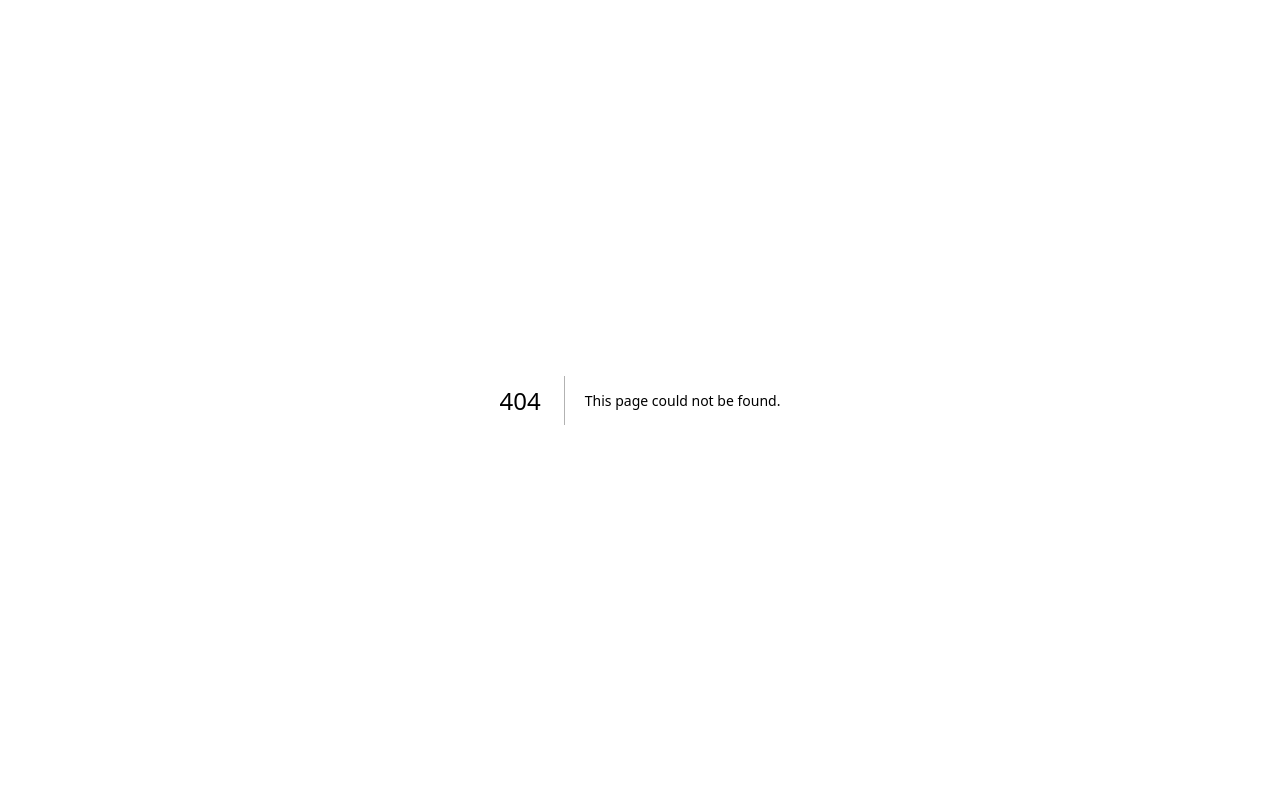
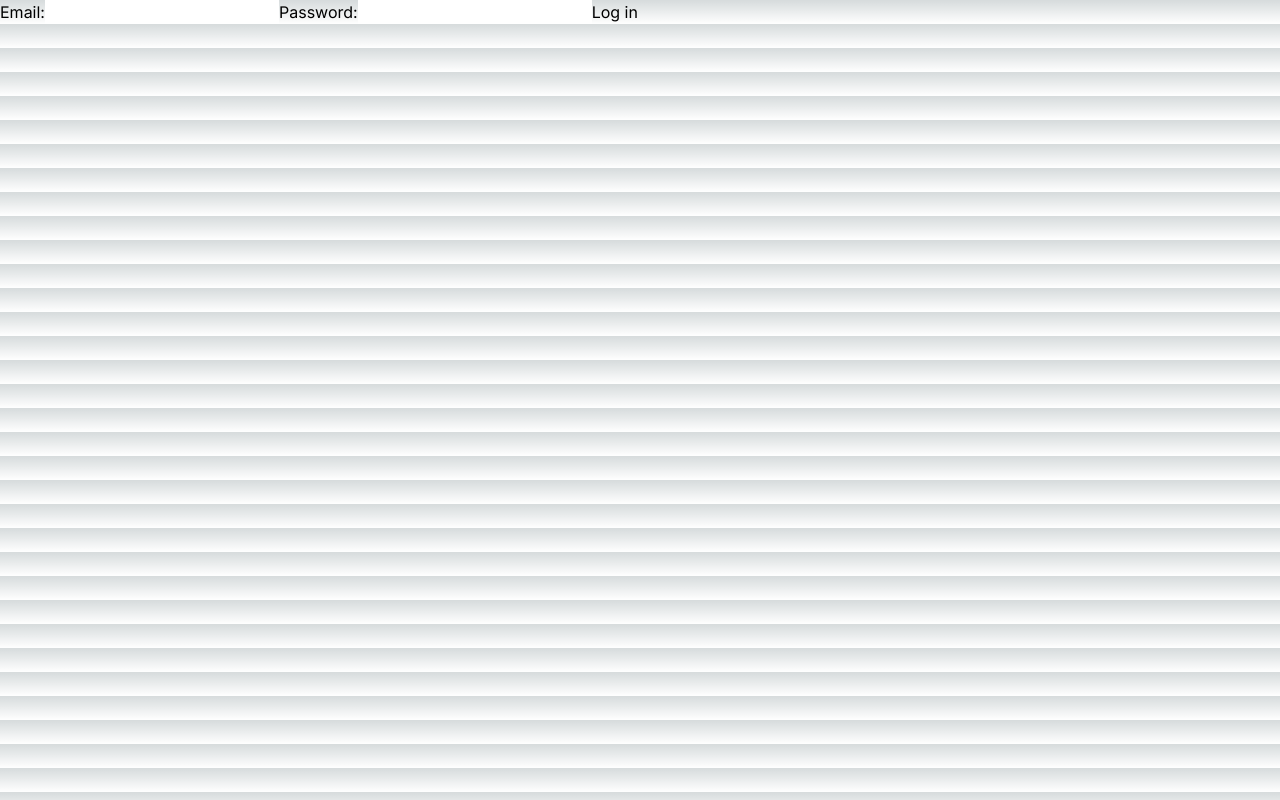
Before and after one commit to goggle555/supabase-admin-panel, a Next.js app: page /sign-in in a window 1280 px wide. Before the commit this address had no page. Built offline with nearby package versions, Linux system fonts and the light colour scheme.

Commit message:
feat: /sign-inページを仮実装する

```diff
--- /dev/null
+++ b/src/app/sign-in/actions.ts
@@ -0,0 +1,23 @@
+'use server'
+
+import { createClient } from '@/utils/supabase/server'
+import { revalidatePath } from 'next/cache'
+import { redirect } from 'next/navigation'
+
+export async function signIn(formData: FormData) {
+  const supabase = createClient()
+
+  const data = {
+    email: formData.get('email') as string,
+    password: formData.get('password') as string,
+  }
+
+  const { error } = await supabase.auth.signInWithPassword(data)
+
+  if (error) {
+    throw error
+  }
+
+  revalidatePath('/user', 'layout')
+  redirect('/user')
+}
--- /dev/null
+++ b/src/app/sign-in/page.tsx
@@ -0,0 +1,13 @@
+import { signIn } from './actions'
+
+export default function SignInPage() {
+  return (
+    <form>
+      <label htmlFor='email'>Email:</label>
+      <input id='email' name='email' type='email' required />
+      <label htmlFor='password'>Password:</label>
+      <input id='password' name='password' type='password' required />
+      <button formAction={signIn}>Log in</button>
+    </form>
+  )
+}
```
